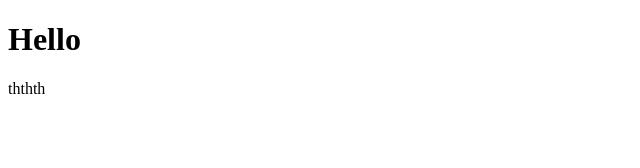
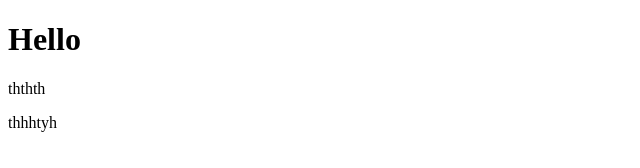
Before and after one commit to 0306231346-beep/demo02, a plain HTML site: page index.html in a window 1280 px wide. Shown: the full height of the page, 0-640 px from the left. Drawn offline with Linux system fonts and the light colour scheme.

Commit message:
Update index.html

```diff
--- a/index.html
+++ b/index.html
@@ -8,5 +8,6 @@
 <body>
     <h1>Hello</h1>
     <p>ththth</p>
+    thhhtyh
 </body>
 </html>
```
